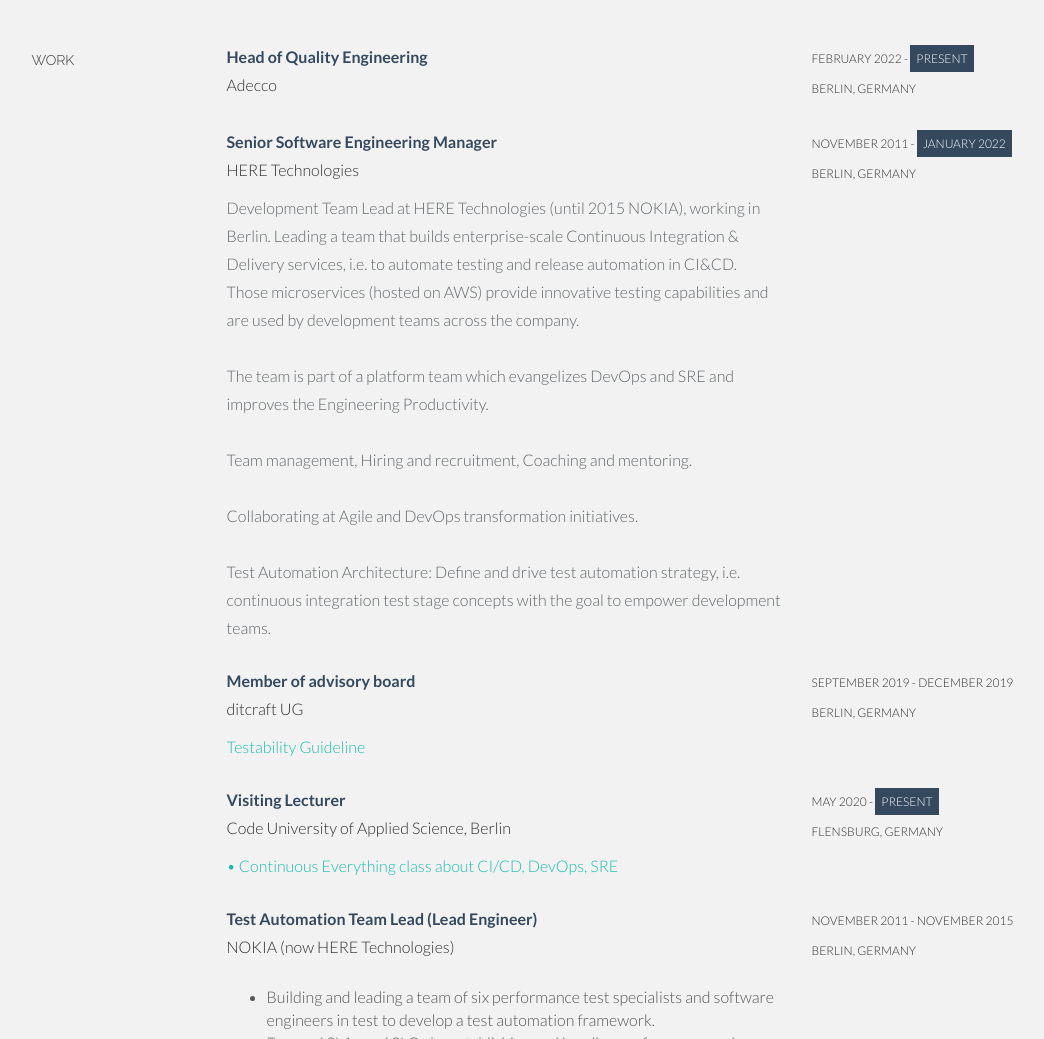
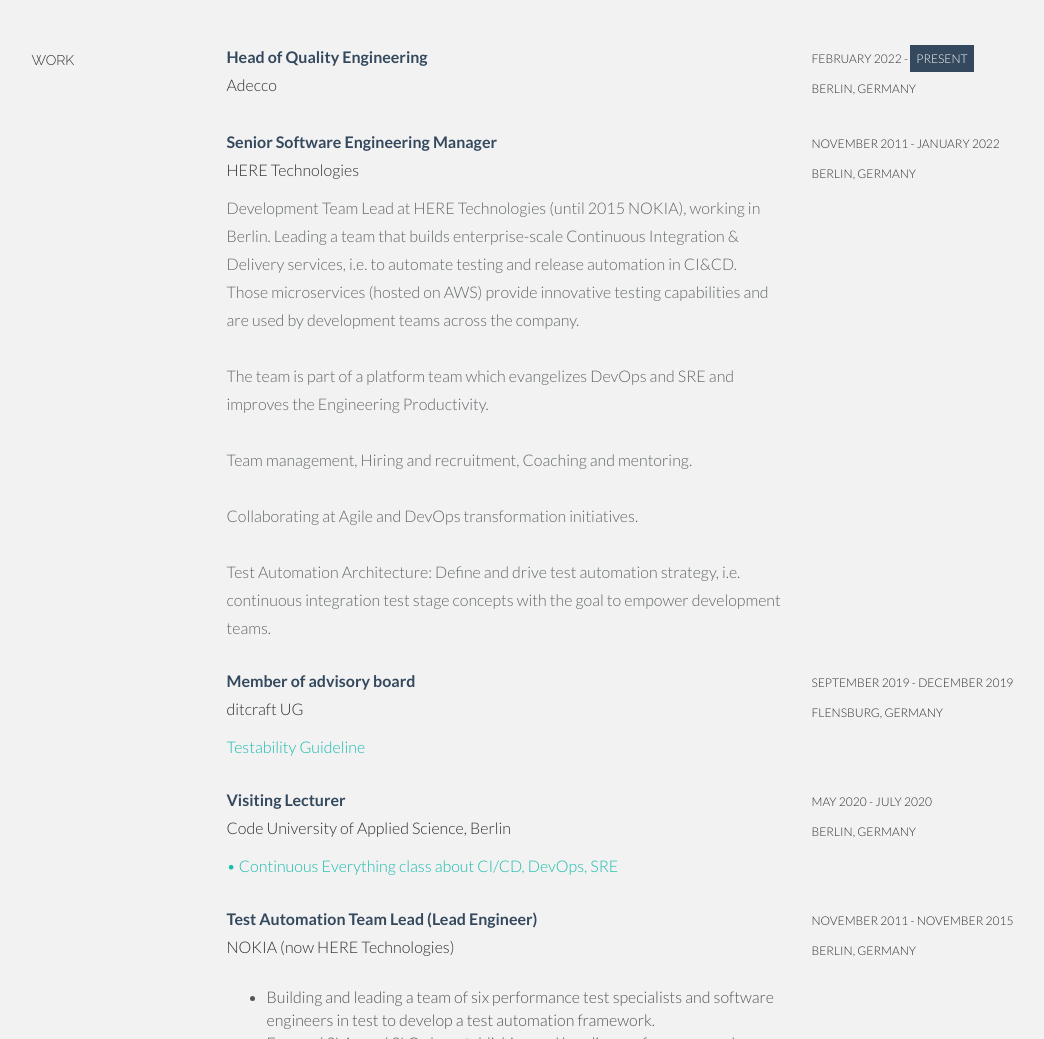
Before and after one commit to stefanfriese/stefanfriese.github.io, a plain HTML site: page index.html in a window 1280 px wide. Shown: the part 820-1859 px from the top of the page, without its empty margins (136-1180 px from the left). Drawn offline with Linux system fonts and the light colour scheme.

Commit message:
Update index.html

```diff
--- a/index.html
+++ b/index.html
@@ -113,7 +113,7 @@
 					</p>
 				</div>
 				<div class="col-lg-3">
-					<p><sm>November 2011 - <imp><sm>January 2022</sm></imp></br>
+					<p><sm>November 2011 - <sm>January 2022</sm></br>
 					Berlin, Germany</sm></p>
 				</div>
 
@@ -126,7 +126,7 @@
 				</div>
 				<div class="col-lg-3">
 					<p><sm>September 2019 - December 2019</br>
-					Berlin, Germany</sm></p>
+					Flensburg, Germany</sm></p>
 				</div>
 
 				<!-- EDIT: work line 4-->
@@ -137,8 +137,8 @@
 					<p><more><a href="https://github.com/stefanfriese/handbook">•	Continuous Everything class about CI/CD, DevOps, SRE</a></more></p>
 				</div>
 				<div class="col-lg-3">
-					<p><sm>May 2020 - <imp><sm>Present</sm></imp></br>
-					Flensburg, Germany</sm></p>
+					<p><sm>May 2020 - <sm>July 2020</sm></br>
+					Berlin, Germany</sm></p>
 				</div>
 
 				<!-- EDIT: work line 5-->
```
